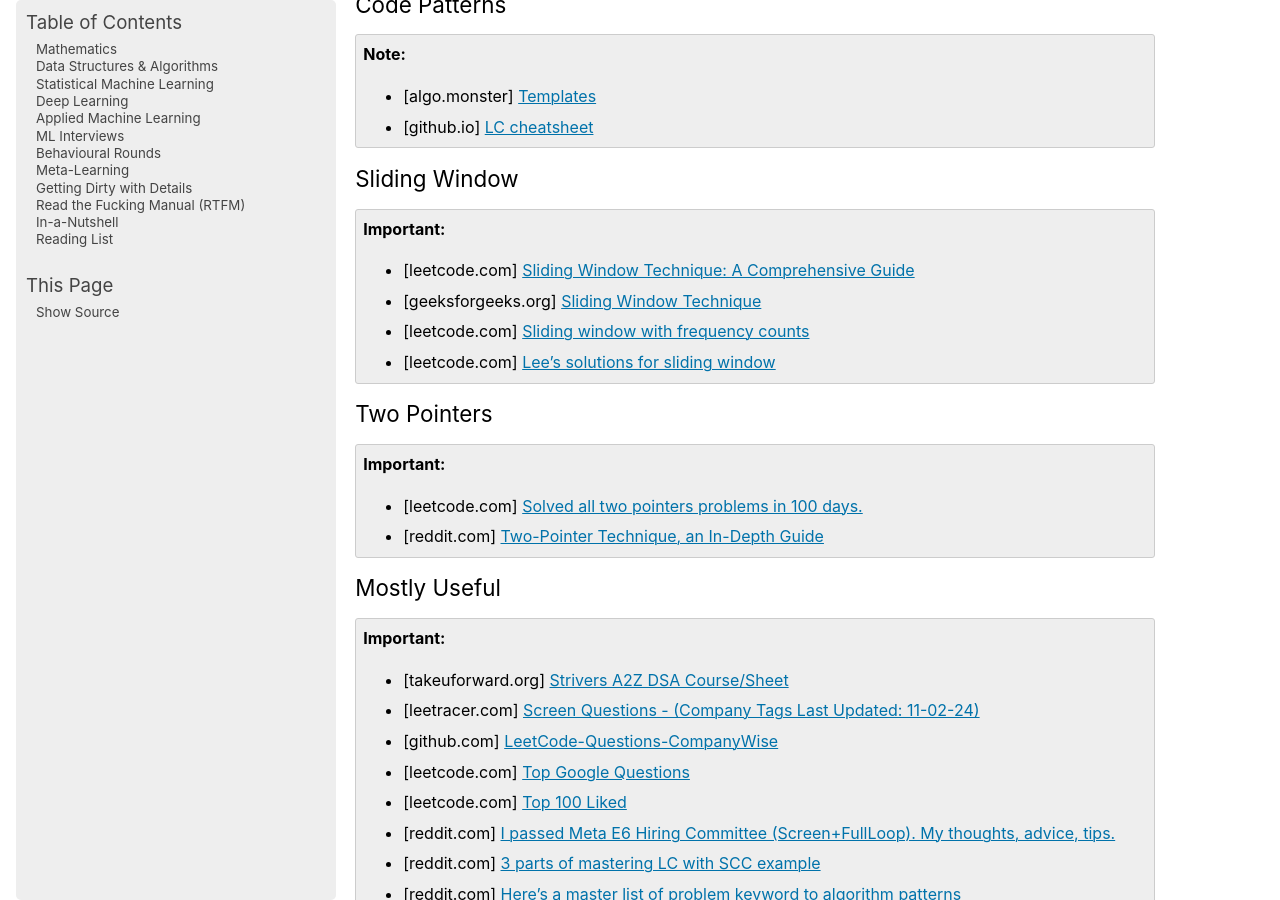
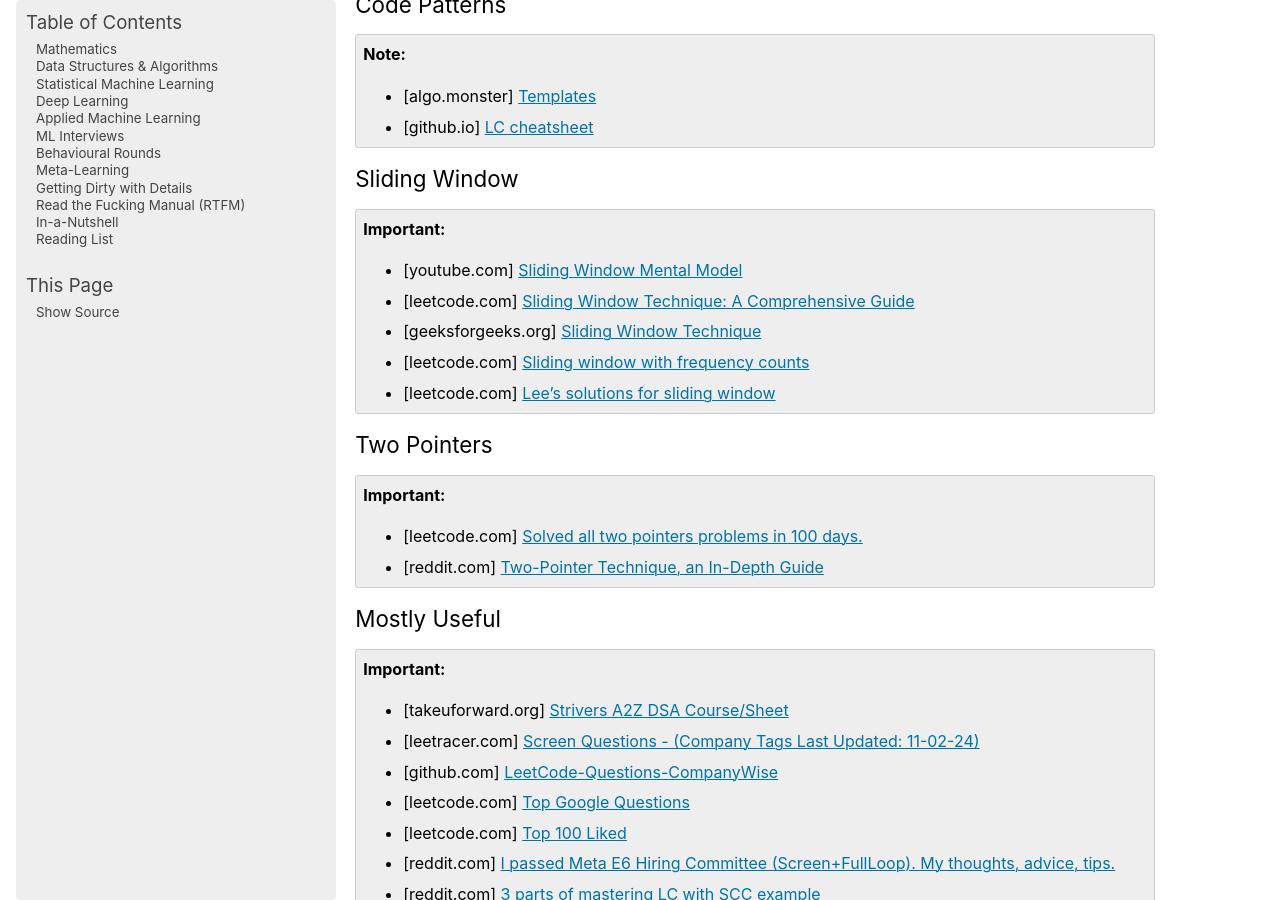
Before and after one commit to uselesstechjunks/leetcode, a Sphinx documentation site: the page built from docs/source/dsa/index.rst, in a window 1280 px wide and 900 px high, scrolled down 6927 px. Built offline with Sphinx 7.4.7, drawn with Linux system fonts in a browser that asks for light colours; pages that are not in the unit, such as notebooks, are missing from menus.

Commit message:
Update index.rst

```diff
--- a/docs/source/dsa/index.rst
+++ b/docs/source/dsa/index.rst
@@ -227,6 +227,7 @@ Code Patterns
 Sliding Window
 ================================================================================
 .. important::
+	* [youtube.com] `Sliding Window Mental Model <https://www.youtube.com/watch?v=MK-NZ4hN7rs>`_
 	* [leetcode.com] `Sliding Window Technique: A Comprehensive Guide <https://leetcode.com/discuss/interview-question/3722472/mastering-sliding-window-technique-a-comprehensive-guide>`_
 	* [geeksforgeeks.org] `Sliding Window Technique <https://www.geeksforgeeks.org/window-sliding-technique/>`_
 	* [leetcode.com] `Sliding window with frequency counts <https://leetcode.com/problems/subarrays-with-k-different-integers/solutions/235002/one-code-template-to-solve-all-of-these-problems/>`_
```
